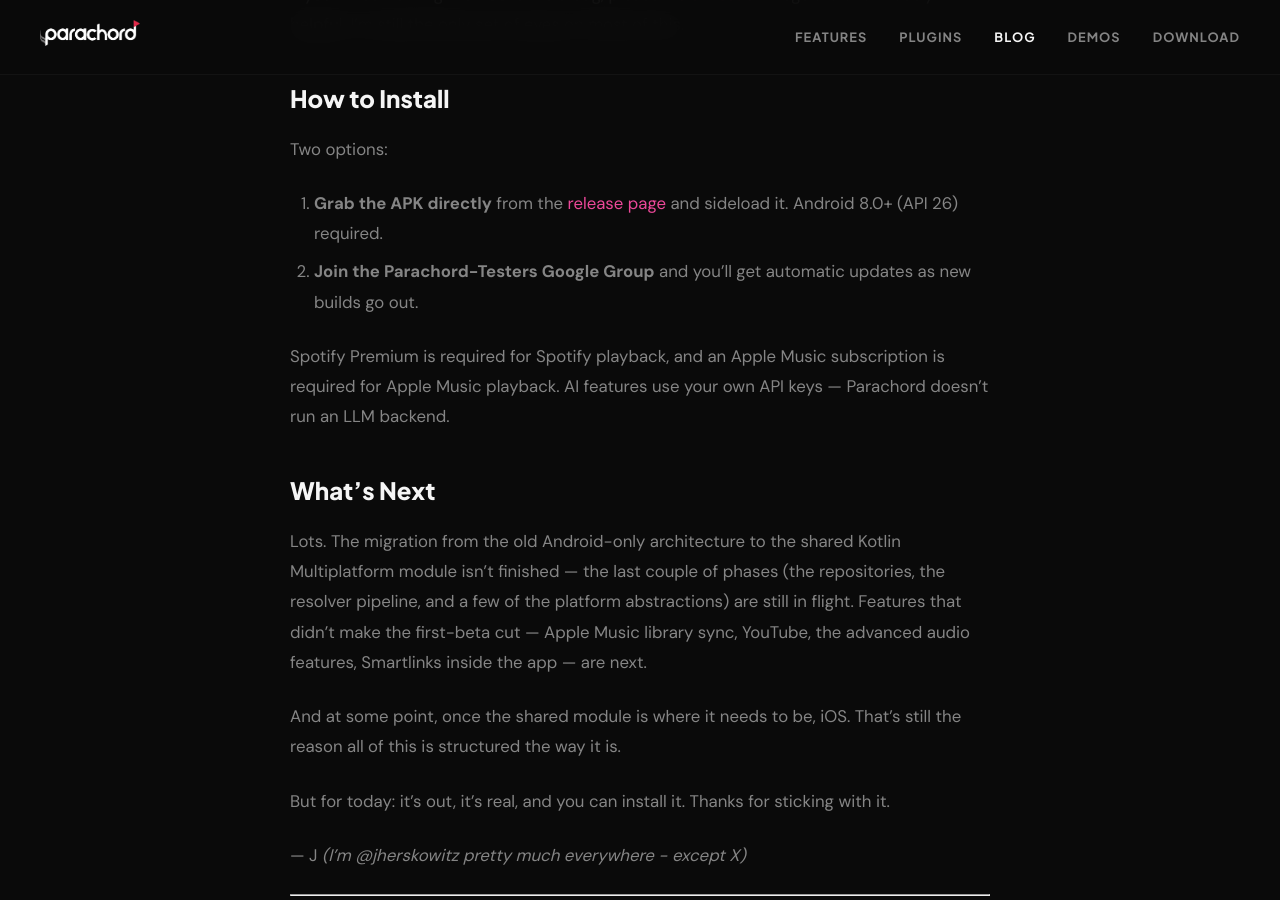
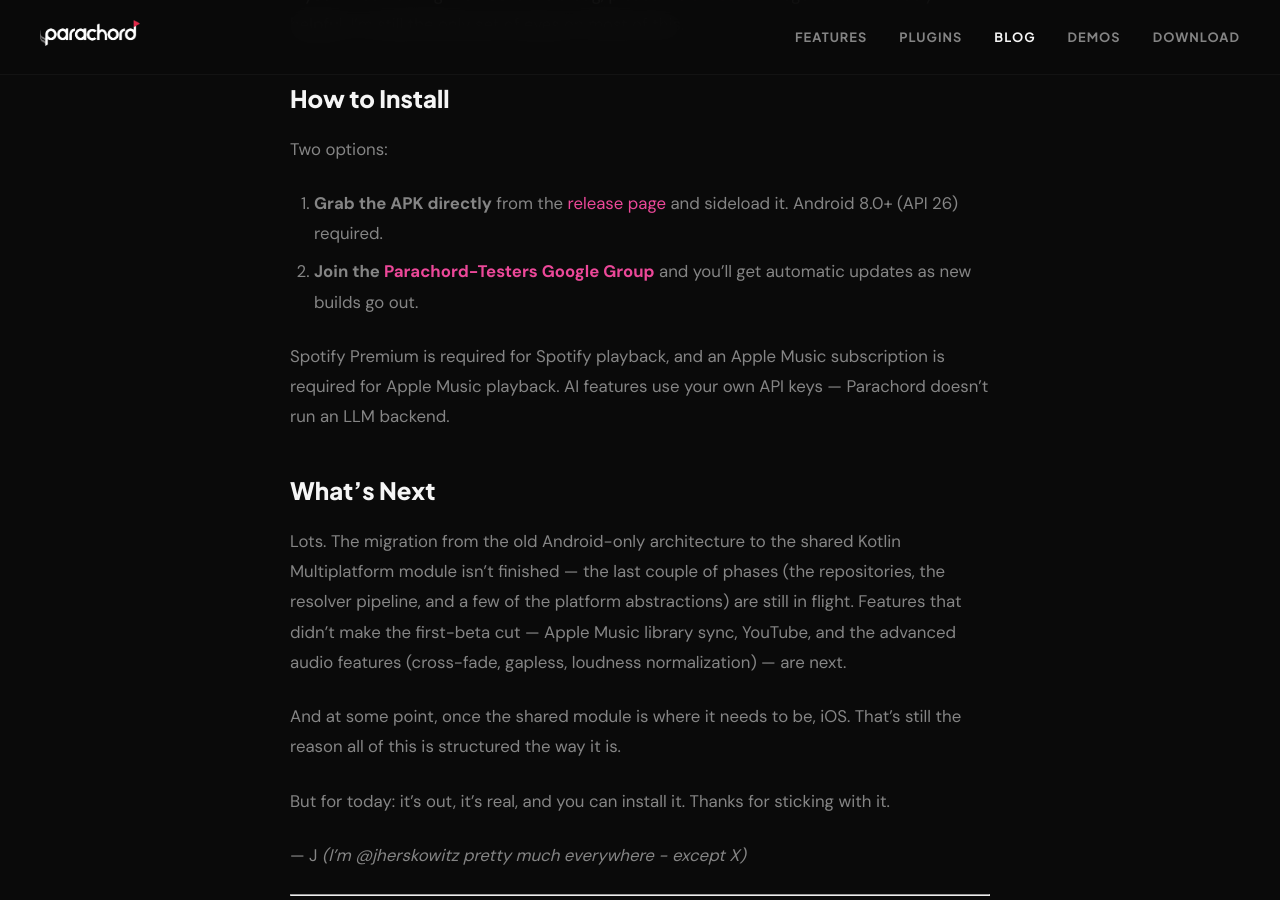
Before and after one commit to Parachord/parachord-website, a Jekyll site: the page built from _posts/2026-04-20-parachord-android-first-public-beta.md, in a window 1280 px wide and 900 px high, scrolled down 2508 px. Built offline with Jekyll 4.4.1, drawn with Linux system fonts in a browser that asks for light colours.

Commit message:
Link Google Group and drop Smartlinks from "what's next"
Smartlinks already ship in the Android beta, so they don't belong in
the list of features still to come.

https://claude.ai/code/session_01EQkn36WGg8FtFDbxcsUgKR

```diff
--- a/_posts/2026-04-20-parachord-android-first-public-beta.md
+++ b/_posts/2026-04-20-parachord-android-first-public-beta.md
@@ -49,13 +49,13 @@ If you hit something that looks like a bug, please [file an issue](https://githu
 Two options:
 
 1. **Grab the APK directly** from the [release page](https://github.com/Parachord/parachord-android/releases/tag/v0.4.0-beta.2) and sideload it. Android 8.0+ (API 26) required.
-2. **Join the Parachord-Testers Google Group** and you'll get automatic updates as new builds go out.
+2. **Join the [Parachord-Testers Google Group](https://groups.google.com/g/parachord-testers)** and you'll get automatic updates as new builds go out.
 
 Spotify Premium is required for Spotify playback, and an Apple Music subscription is required for Apple Music playback. AI features use your own API keys — Parachord doesn't run an LLM backend.
 
 ## What's Next
 
-Lots. The migration from the old Android-only architecture to the shared Kotlin Multiplatform module isn't finished — the last couple of phases (the repositories, the resolver pipeline, and a few of the platform abstractions) are still in flight. Features that didn't make the first-beta cut — Apple Music library sync, YouTube, the advanced audio features, Smartlinks inside the app — are next.
+Lots. The migration from the old Android-only architecture to the shared Kotlin Multiplatform module isn't finished — the last couple of phases (the repositories, the resolver pipeline, and a few of the platform abstractions) are still in flight. Features that didn't make the first-beta cut — Apple Music library sync, YouTube, and the advanced audio features (cross-fade, gapless, loudness normalization) — are next.
 
 And at some point, once the shared module is where it needs to be, iOS. That's still the reason all of this is structured the way it is.
 
```
